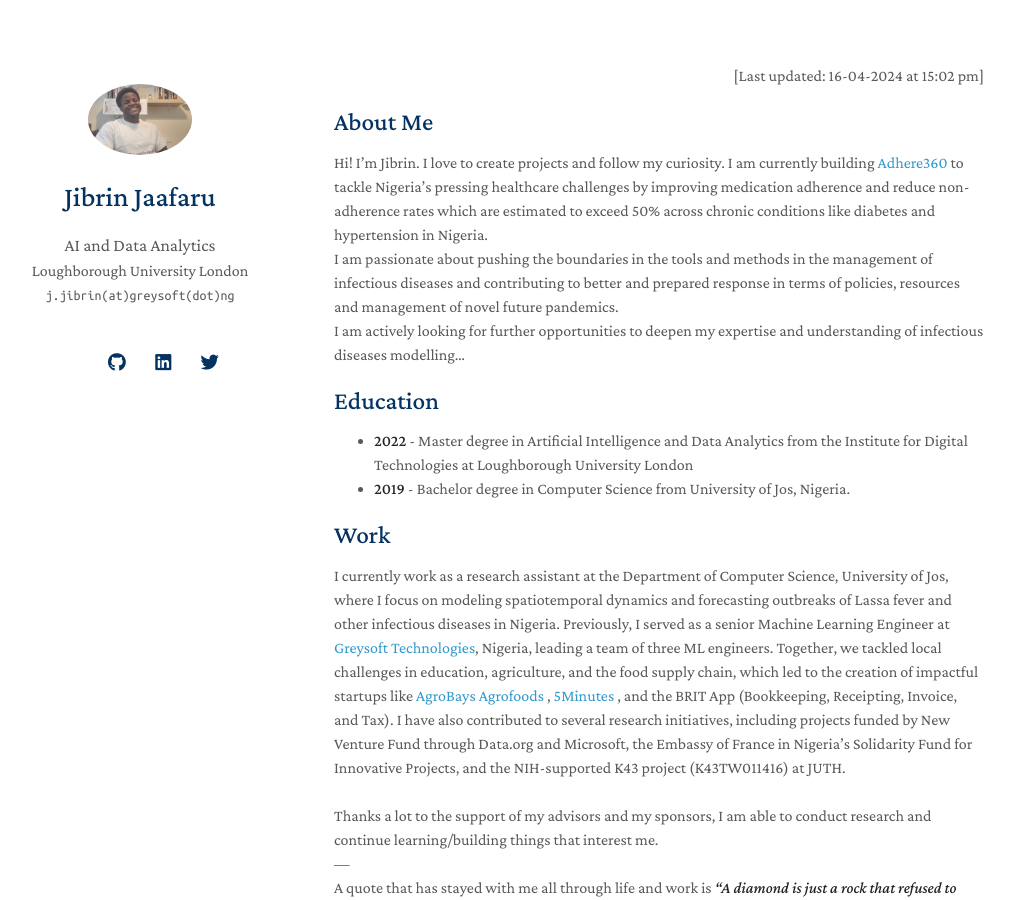
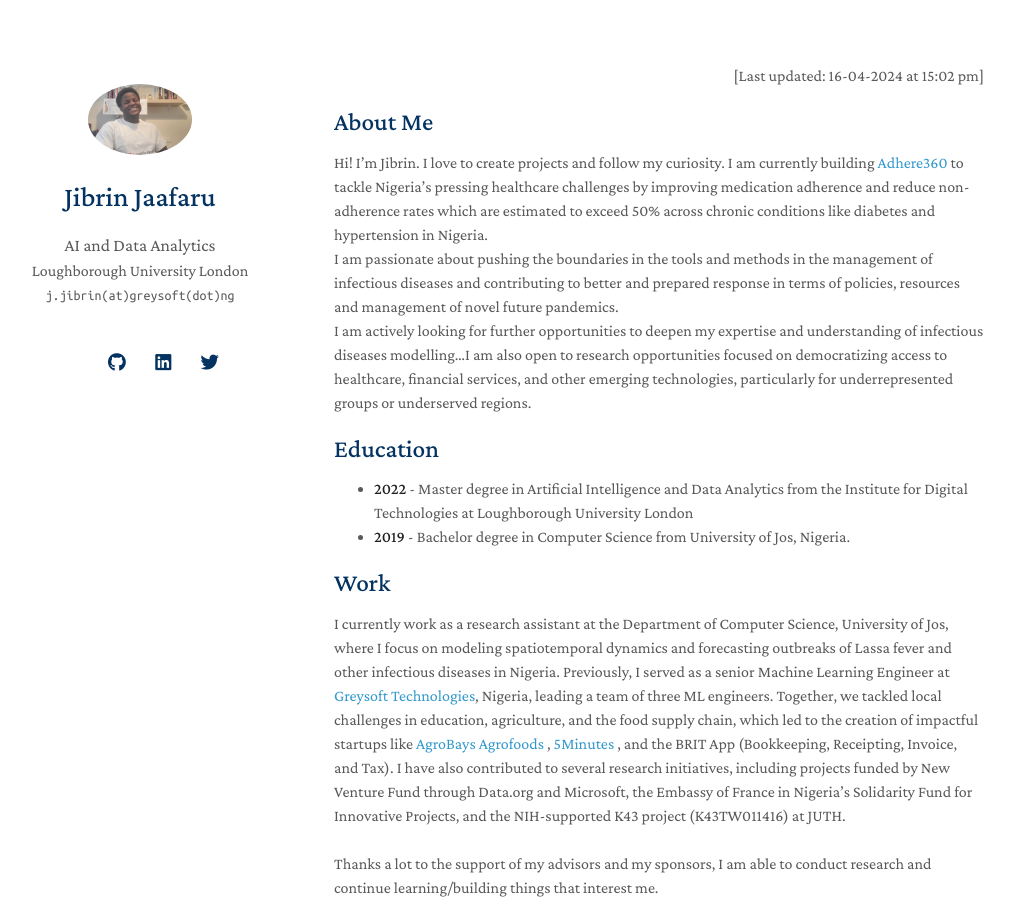
Before and after one commit to jibrinx/jibrinx.github.io, a Jekyll site: the page built from index.md, in a window 1280 px wide and 900 px high. Shown: the whole window, without its empty margins (136-1150 px from the left). Built offline with Jekyll 4.4.1, drawn with Linux system fonts in a browser that asks for light colours; nearby versions of some CDN libraries; a style sheet for code colours, icons or effects is not loaded.

Commit message:
Update index.md

```diff
--- a/index.md
+++ b/index.md
@@ -4,8 +4,7 @@
 <p  align="right">[Last updated: 16-04-2024 at 15:02 pm]</p>
 
 ## About Me
-Hi! I’m Jibrin. I love to create projects and follow my curiosity. I am currently building <a href="http://adhere360.github.io">Adhere360 </a> to tackle Nigeria's pressing healthcare challenges by improving medication adherence and reduce non-adherence rates which are estimated to exceed 50% across chronic conditions like diabetes and hypertension in Nigeria. <br>I am passionate about pushing the boundaries in the tools and methods in the management of infectious diseases and contributing to better and prepared response in terms of policies, resources and management of novel future pandemics. <br>I am actively looking for further opportunities to deepen my expertise and understanding of infectious diseases modelling...
-
+Hi! I’m Jibrin. I love to create projects and follow my curiosity. I am currently building <a href="http://adhere360.github.io">Adhere360 </a> to tackle Nigeria's pressing healthcare challenges by improving medication adherence and reduce non-adherence rates which are estimated to exceed 50% across chronic conditions like diabetes and hypertension in Nigeria. <br>I am passionate about pushing the boundaries in the tools and methods in the management of infectious diseases and contributing to better and prepared response in terms of policies, resources and management of novel future pandemics. <br>I am actively looking for further opportunities to deepen my expertise and understanding of infectious diseases modelling...I am also open to research opportunities focused on democratizing access to healthcare, financial services, and other emerging technologies, particularly for underrepresented groups or underserved regions.
 ## Education
 - **2022** - Master degree in Artificial Intelligence and Data Analytics from the Institute for Digital Technologies at Loughborough University London
 - **2019** - Bachelor degree in Computer Science from University of Jos, Nigeria.
```
